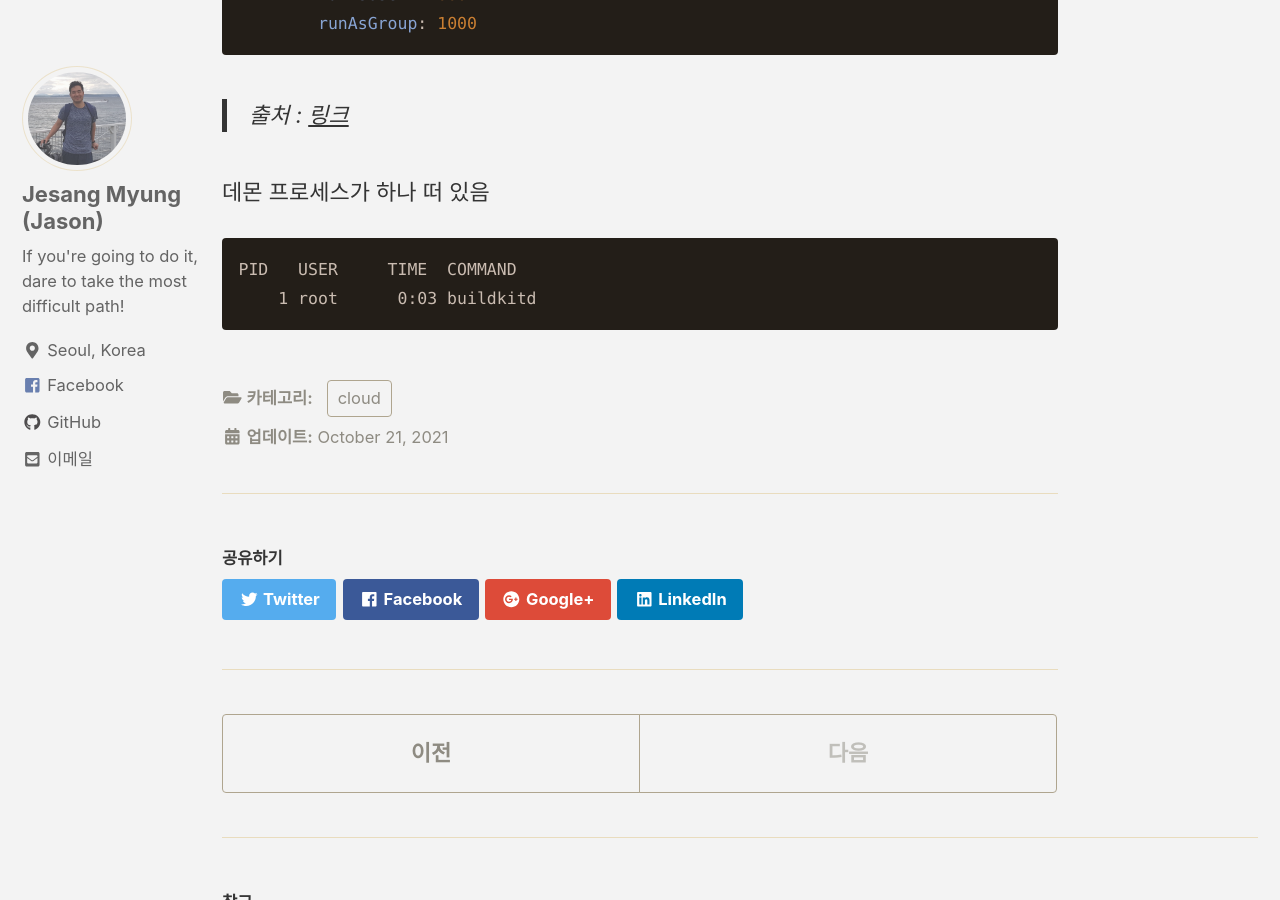
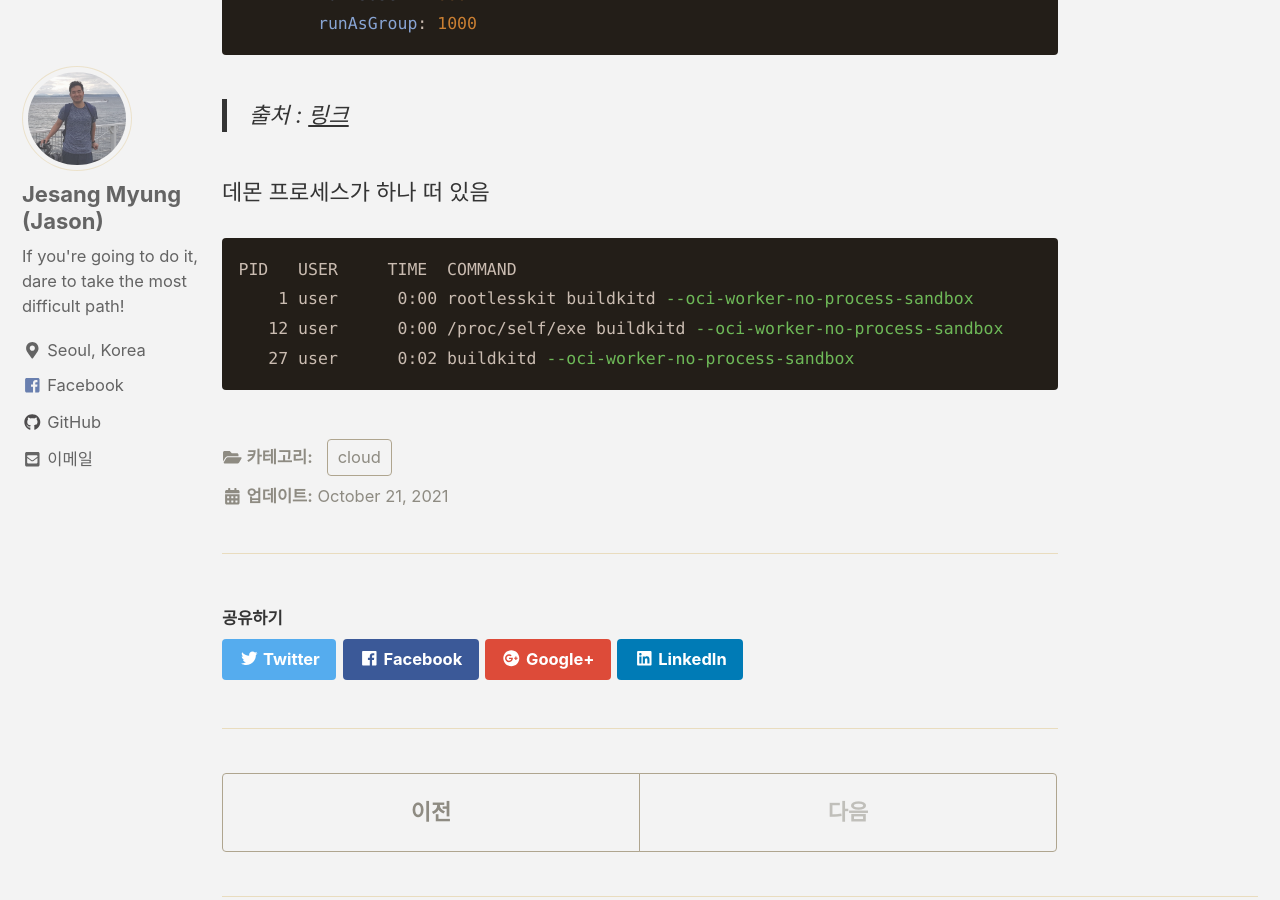
Before and after one commit to jmyung/jmyung.github.io, a Jekyll site: the page built from _posts/2021-10-20-buildah-in-container.md, in a window 1280 px wide and 900 px high, scrolled down 5600 px. Built offline with Jekyll 4.4.1, drawn with Linux system fonts in a browser that asks for light colours; cached includes are drawn as plain includes; nearby versions of some CDN libraries.

Commit message:
Update 2021-10-20-buildah-in-container.md

````diff
--- a/_posts/2021-10-20-buildah-in-container.md
+++ b/_posts/2021-10-20-buildah-in-container.md
@@ -204,5 +204,7 @@ spec:
 
 ```sh
 PID   USER     TIME  COMMAND
-    1 root      0:03 buildkitd
+    1 user      0:00 rootlesskit buildkitd --oci-worker-no-process-sandbox
+   12 user      0:00 /proc/self/exe buildkitd --oci-worker-no-process-sandbox
+   27 user      0:02 buildkitd --oci-worker-no-process-sandbox
 ```
````
